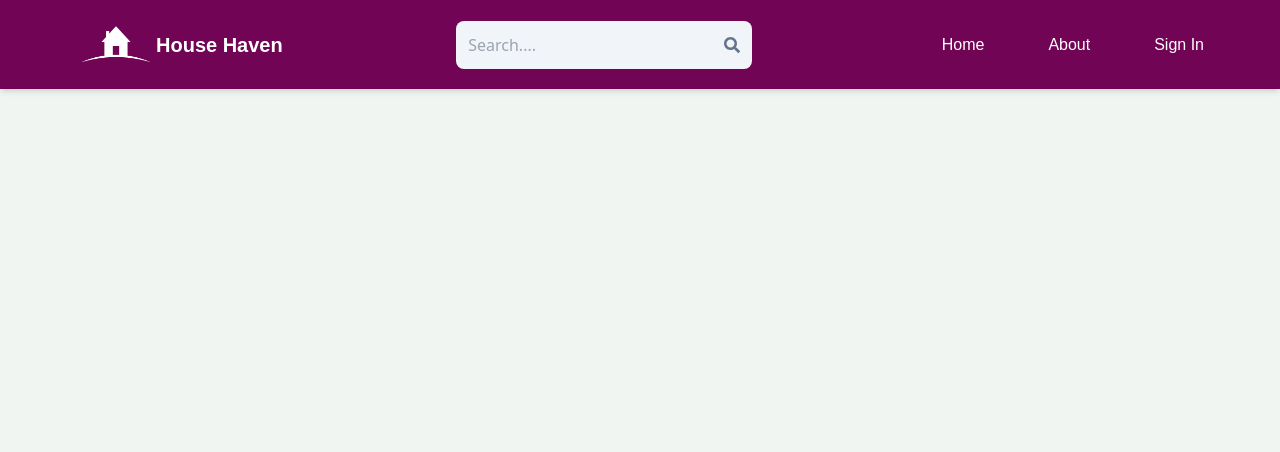
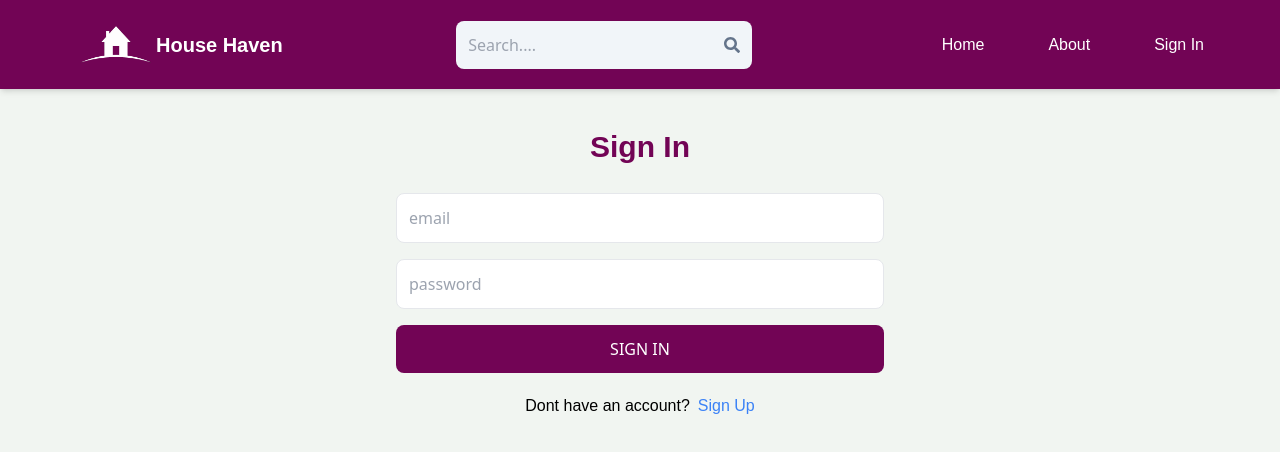
Before and after one commit to rafiaMaham/HouseHaven, a React (Vite) app in the folder client/: page /signin in a window 1280 px wide. Shown: the top 452 px of the page. Built offline with nearby package versions, Linux system fonts and the light colour scheme.

Commit message:
sign in functionality

```diff
--- a/client/src/App.jsx
+++ b/client/src/App.jsx
@@ -12,7 +12,7 @@
       <Header />
       <Routes>
         <Route path="/" element={<Home />} />
-        <Route path="/sign-in" element={<SignIn />} />
+        <Route path="/signin" element={<SignIn />} />
         <Route path="/signup" element={<SignUp />} />
         <Route path="/profile" element={<Profile />} />
         <Route path="/about" element={<About />} />
--- a/client/src/components/Header.jsx
+++ b/client/src/components/Header.jsx
@@ -31,7 +31,7 @@
               About
             </li>
           </Link>
-          <Link to="sign-in">
+          <Link to="signin">
             <li className="text-white hover:text-slate-300 font-montserrat">
               Sign In
             </li>
--- a/client/src/pages/SignIn.jsx
+++ b/client/src/pages/SignIn.jsx
@@ -1,7 +1,84 @@
-import React from "react";
+import { useState } from "react";
+import { Link, useNavigate } from "react-router-dom";
 
 const SignIn = () => {
-  return <div>SignIn</div>;
+  const [formData, setFormData] = useState({});
+  const [error, setError] = useState(null);
+  const [loading, setLoading] = useState(false);
+
+  const navigate = useNavigate();
+
+  const handleChange = (e) => {
+    setFormData({
+      ...formData,
+      [e.target.id]: e.target.value,
+    });
+  };
+
+  // console.log(formData);
+
+  const handleSubmit = async (e) => {
+    try {
+      e.preventDefault();
+      setLoading(true);
+      const res = await fetch("/api/auth/signin", {
+        method: "POST",
+        headers: {
+          "Content-Type": "application/json",
+        },
+        body: JSON.stringify(formData),
+      });
+      const data = await res.json();
+      if (data.success === false) {
+        setLoading(false);
+        setError(data.message);
+        return;
+      }
+      setLoading(false);
+      setError(null);
+      navigate("/");
+    } catch (error) {
+      setLoading(false);
+      setError(error.message);
+    }
+  };
+
+  return (
+    <div className="p-3 max-w-lg mx-auto ">
+      <h1 className="text-3xl text-center font-semibold font-montserrat my-7 text-maroon ">
+        Sign In
+      </h1>
+      <form className="flex flex-col gap-4" onSubmit={handleSubmit}>
+        <input
+          type="email"
+          placeholder="email"
+          className="border p-3 rounded-lg"
+          id="email"
+          onChange={handleChange}
+        />
+        <input
+          type="password"
+          placeholder="password"
+          className="border p-3 rounded-lg"
+          id="password"
+          onChange={handleChange}
+        />
+        <button
+          disabled={loading}
+          className="bg-maroon text-white font-montsrrat p-3  rounded-lg uppercase hover:opacity-95 disabled:opacity-80"
+        >
+          {loading ? "Loading..." : "Sign In"}
+        </button>
+      </form>
+      <div className="mt-5 flex gap-2 items-center justify-center">
+        <p className="font-montserrat">Dont have an account?</p>
+        <Link to="/signup">
+          <span className="text-blue-500  font-montserrat">Sign Up </span>
+        </Link>
+      </div>
+      {error && <p className="text-red-500 mt-5">{error}</p>}
+    </div>
+  );
 };
 
 export default SignIn;
--- a/client/src/pages/SignUp.jsx
+++ b/client/src/pages/SignUp.jsx
@@ -30,14 +30,13 @@
       });
       const data = await res.json();
       if (data.success === false) {
-        console.log(data);
+        setLoading(false);
         setError(data.message);
-        setLoading(false);
-        setError(null);
-        navigate("/sign-in");
         return;
       }
       setLoading(false);
+      setError(null);
+      navigate("/signin");
     } catch (error) {
       setLoading(false);
       setError(error.message);
@@ -80,7 +79,7 @@
       </form>
       <div className="mt-5 flex gap-2 items-center justify-center">
         <p className="font-montserrat">Have an account?</p>
-        <Link to="/sign-in">
+        <Link to="/signin">
           <span className="text-blue-500  font-montserrat">Sign In </span>
         </Link>
       </div>
```
Also changed, not shown: 1 other file (tests, documents, lock files or other folders).
